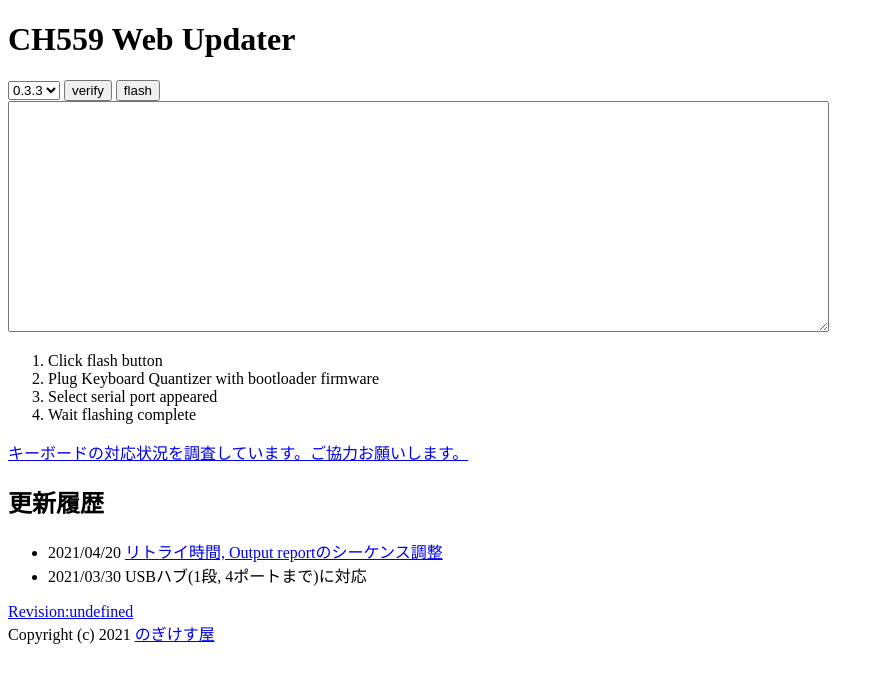
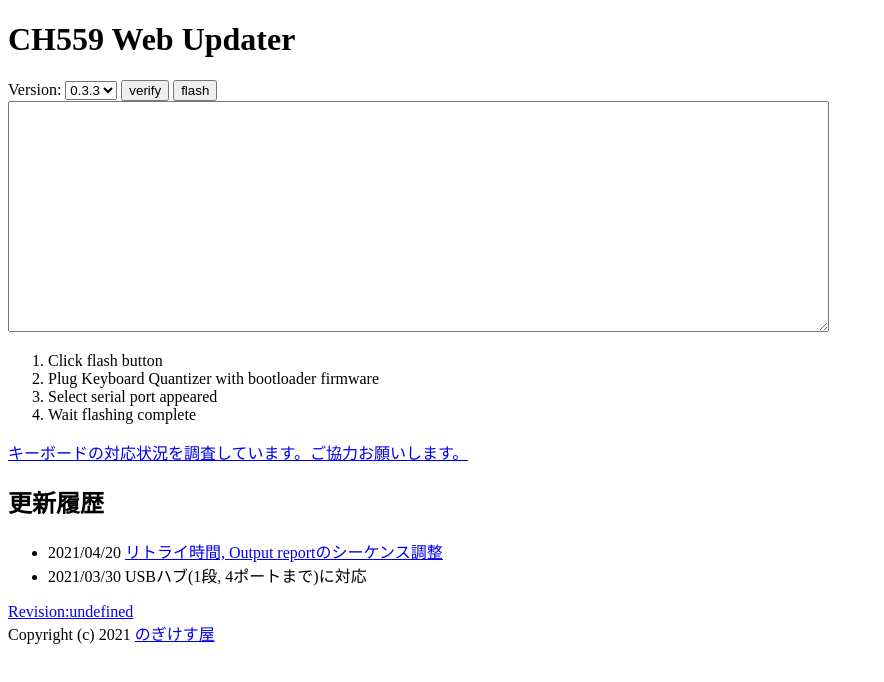
Before and after one commit to sekigon-gonnoc/ch559-web-updater, a website built with Parcel: page index.html in a window 1280 px wide. Shown: the whole page, without its empty margins (0-884 px from the left). Built offline with nearby package versions, Linux system fonts and the light colour scheme.

Commit message:
Add label

```diff
--- a/index.html
+++ b/index.html
@@ -15,10 +15,13 @@
   <body>
     <main>
       <h1>CH559 Web Updater</h1>
-      <select id="version">
-        <option value="0_3_3" selected>0.3.3</option>
-        <option value="0_3_2">0.3.2</option>
-      </select>
+      <label
+        >Version:
+        <select id="version">
+          <option value="0_3_3" selected>0.3.3</option>
+          <option value="0_3_2">0.3.2</option>
+        </select>
+      </label>
       <input type="button" id="verify" value="verify" />
       <input type="button" id="flash" value="flash" />
       <div>
```
